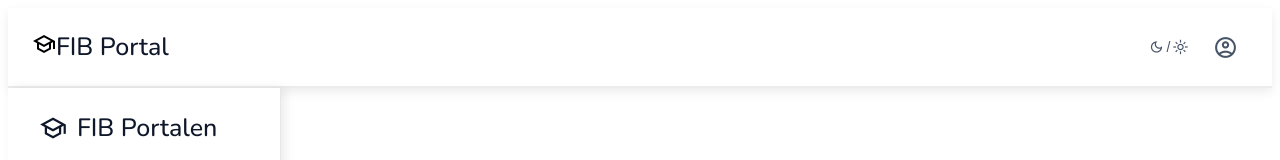
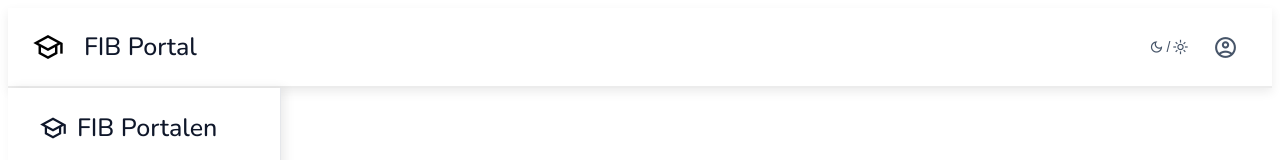
Before and after one commit to Brian-Bridgeman/Eduworkspace, an Angular app in the folder Client/: page / in a window 1280 px wide. Shown: the top 160 px of the page. Built offline with nearby package versions, Linux system fonts and the light colour scheme.

Commit message:
add style to logo

```diff
--- a/Client/src/app/components/header/header.css
+++ b/Client/src/app/components/header/header.css
@@ -29,6 +29,17 @@
     font-size: 25px;
     font-weight: 500;
     color: #0f172a;
+}
+
+.logo-icon {
+    display: flex;
+    align-items: center;
+    justify-content: center;
+    margin-right: 10px;
+}
+
+.logo-icon.material-symbols-outlined {
+    font-size: 32px;
 }
 
 .header-right {
```
